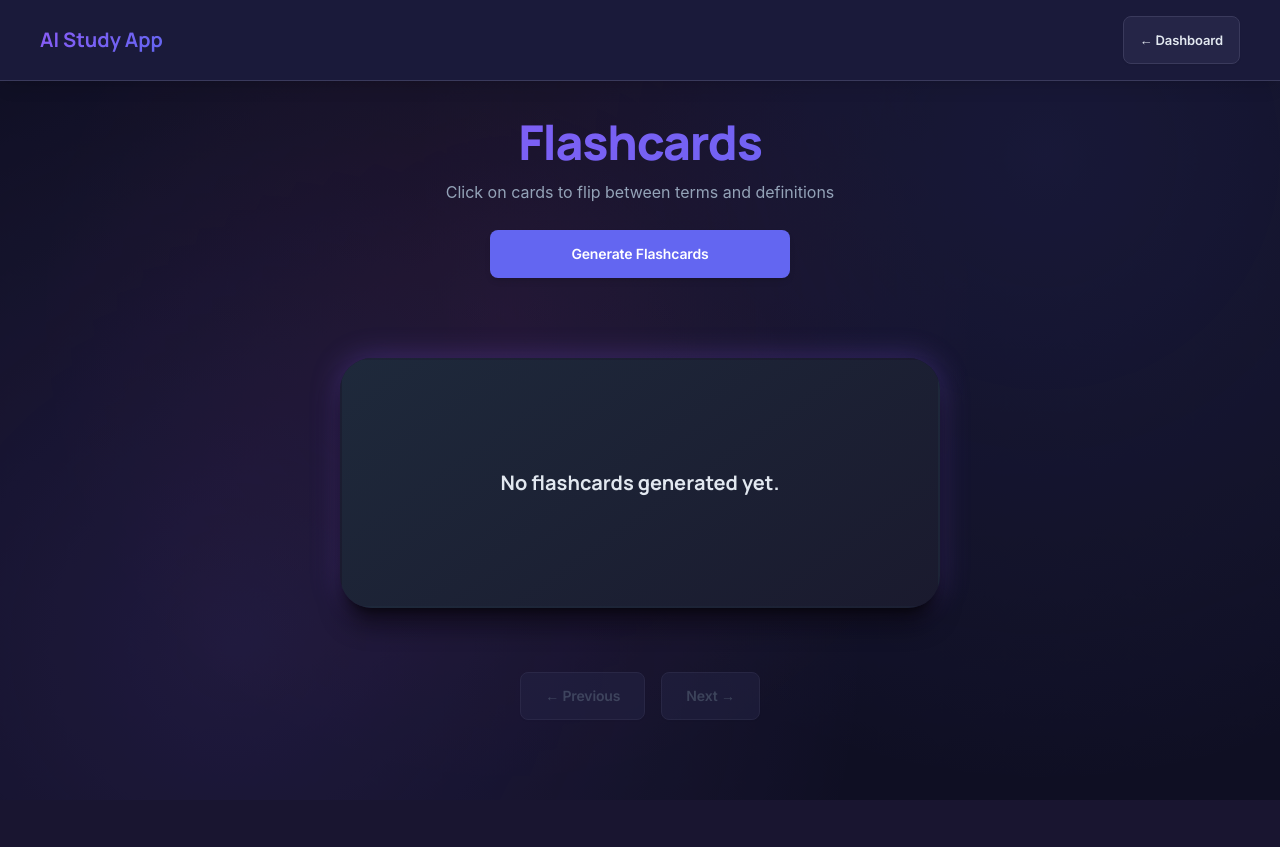
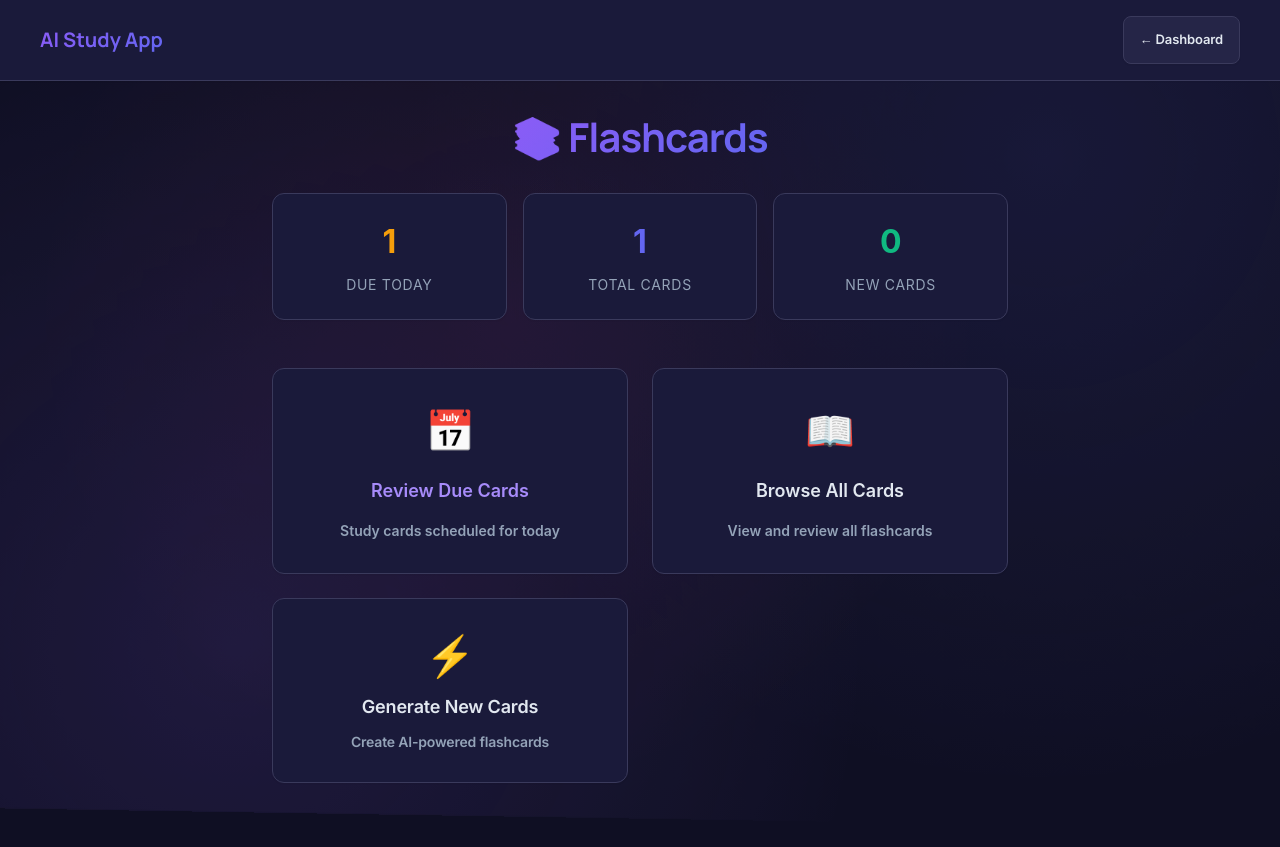
Before and after one commit to NeelKad/AI-study-app, a Flask app: page /flashcards/1 in a window 1280 px wide. Before the commit the page ends 800 px from the top, so only its background shows below. Run offline with Flask 3, Linux system fonts and the light colour scheme; a user stored in the database is signed in; tables that the repository leaves empty hold one stand-in row (values such as "Sample post").

Commit message:
Update flashcards.html

```diff
--- a/templates/flashcards.html
+++ b/templates/flashcards.html
@@ -4,144 +4,8 @@
   <meta charset="UTF-8" />
   <meta name="viewport" content="width=device-width, initial-scale=1.0" />
   <title>Flashcards - AI Study App</title>
-    <link
-      rel="stylesheet"
-      href="{{ url_for('static', filename='style.css') }}"
-    />
-  </head>
-  <body>
-    <!-- Navigation Header -->
-    <header>
-      <nav class="navbar">
-        <div
-          style="
-            display: flex;
-            align-items: center;
-            justify-content: space-between;
-            width: 100%;
-            max-width: 1200px;
-            margin: 0 auto;
-          "
-        >
-          <a href="{{ url_for('index') }}" class="nav-logo">AI Study App</a>
-          <div style="display: flex; gap: 1rem; align-items: center;">
-            <a
-              href="{{ url_for('dashboard') }}"
-              class="button button-secondary"
-              style="padding: 0.5rem 1rem; font-size: 0.8125rem;"
-              >← Dashboard</a
-            >
-          </div>
-        </div>
-      </nav>
-    </header>
-
-    <!-- Main Content -->
-    <main
-      style="
-        padding: 2rem;
-        max-width: 1000px;
-        margin: 0 auto;
-        display: flex;
-        flex-direction: column;
-        align-items: center;
-      "
-    >
-      <!-- Header Section -->
-      <div style="margin-bottom: 1.5rem; text-align: center; width: 100%;">
-        <h1 style="margin-bottom: 0.5rem; color: var(--accent);">Flashcards</h1>
-        <p style="color: var(--text-secondary); font-size: 1rem; margin: 0;">
-          Click on cards to flip between terms and definitions
-        </p>
-      </div>
-
-      <!-- Generate Flashcards Button -->
-      <button
-        id="generateBtn"
-        class="button"
-        style="margin-bottom: 2rem; max-width: 300px; width: 100%;"
-        {{ 'disabled' if not note_content }}
-        title="{{ 'No note content to generate flashcards from' if not note_content else '' }}"
-      >
-        Generate Flashcards
-      </button>
-
-      <!-- Loading Indicator -->
-      <div
-        id="loadingIndicator"
-        style="display: none; text-align: center; margin: 2rem 0;"
-      >
-        <div
-          style="
-            display: inline-flex;
-            align-items: center;
-            gap: 0.75rem;
-            padding: 1rem 1.5rem;
-            background: var(--bg-secondary);
-            border-radius: 0.75rem;
-            border: 1px solid var(--bg-border);
-          "
-        >
-          <div class="spinner"></div>
-          <span style="color: var(--text-secondary); font-weight: 500;"
-            >Loading flashcards...</span
-          >
-        </div>
-      </div>
-
-      <!-- Error Message -->
-      <div
-        id="errorMessage"
-        style="color: var(--error); font-weight: 600; margin-bottom: 1rem;"
-      ></div>
-
-      <!-- Flashcard Container -->
-      <div
-        style="margin-bottom: 2rem; width: 100%; max-width: 600px;"
-      >
-        <div
-          id="flashcard"
-          class="card"
-          style="
-            cursor: pointer;
-            padding: 3rem 2rem;
-            min-height: 250px;
-            display: flex;
-            align-items: center;
-            justify-content: center;
-            text-align: center;
-            font-size: 1.25rem;
-            line-height: 1.5;
-            transition: all 0.2s ease;
-            user-select: none;
-            border: 2px solid transparent;
-          "
-        >
-          No flashcards generated yet.
-        </div>
-      </div>
-
-      <!-- Navigation Controls -->
-      <div
-        style="display: flex; justify-content: center; gap: 1rem; margin-bottom: 2rem;"
-      >
-        <button id="prevBtn" class="button button-secondary" disabled>
-          ← Previous
-        </button>
-        <button id="nextBtn" class="button button-secondary" disabled>
-          Next →
-        </button>
-      </div>
-
-      <!-- Card Counter -->
-      <div
-        id="cardCounter"
-        style="text-align: center; color: var(--text-secondary); font-size: 0.875rem;"
-      ></div>
-    </main>
-
+  <link rel="stylesheet" href="{{ url_for('static', filename='style.css') }}" />
   <style>
-      /* Your existing styles */
     :root {
       --bg-primary: #0f0f23;
       --bg-secondary: #1a1a3a;
@@ -152,35 +16,54 @@
       --text-muted: #64748b;
       --accent: #6366f1;
       --success: #10b981;
+      --warning: #f59e0b;
       --error: #ef4444;
       --shadow-sm: 0 1px 2px 0 rgb(0 0 0 / 0.05);
-        --shadow-md: 0 4px 6px -1px rgb(0 0 0 / 0.1),
-          0 2px 4px -2px rgb(0 0 0 / 0.1);
-        --shadow-lg: 0 10px 15px -3px rgb(0 0 0 / 0.1),
-          0 4px 6px -4px rgb(0 0 0 / 0.1);
+      --shadow-md: 0 4px 6px -1px rgb(0 0 0 / 0.1), 0 2px 4px -2px rgb(0 0 0 / 0.1);
+      --shadow-lg: 0 10px 15px -3px rgb(0 0 0 / 0.1), 0 4px 6px -4px rgb(0 0 0 / 0.1);
     }
+
+    * {
+      box-sizing: border-box;
+    }
+
     body {
       background: var(--bg-primary);
       color: var(--text-primary);
-        font-family: -apple-system, BlinkMacSystemFont, 'Segoe UI', 'Roboto',
-          sans-serif;
+      font-family: -apple-system, BlinkMacSystemFont, 'Segoe UI', 'Roboto', sans-serif;
       margin: 0;
       min-height: 100vh;
+      line-height: 1.5;
     }
+
     .navbar {
       background: var(--bg-secondary);
       padding: 1rem 2rem;
       border-bottom: 1px solid var(--bg-border);
+      box-shadow: var(--shadow-sm);
     }
+
+    .nav-content {
+      display: flex;
+      align-items: center;
+      justify-content: space-between;
+      width: 100%;
+      max-width: 1200px;
+      margin: 0 auto;
+    }
+
     .nav-logo {
       font-size: 1.25rem;
       font-weight: 700;
       color: var(--accent);
       text-decoration: none;
+      transition: color 0.2s ease;
     }
+
     .nav-logo:hover {
       color: var(--text-primary);
     }
+
     .button {
       display: inline-flex;
       align-items: center;
@@ -195,19 +78,37 @@
       transition: all 0.2s ease;
       background: var(--accent);
       color: white;
+      gap: 0.5rem;
     }
-      .button:hover {
+
+    .button:hover:not(:disabled) {
       transform: translateY(-1px);
       box-shadow: var(--shadow-md);
     }
+
     .button-secondary {
       background: var(--bg-tertiary);
       color: var(--text-primary);
       border-color: var(--bg-border);
     }
+
     .button-secondary:hover {
       background: var(--bg-border);
     }
+
+    .button:disabled {
+      opacity: 0.5;
+      cursor: not-allowed;
+      background: var(--bg-tertiary);
+      color: var(--text-muted);
+      border-color: var(--bg-border);
+    }
+
+    .button:disabled:hover {
+      transform: none;
+      box-shadow: none;
+    }
+
     .card {
       background: var(--bg-secondary);
       border: 1px solid var(--bg-border);
@@ -215,9 +116,100 @@
       box-shadow: var(--shadow-sm);
       transition: all 0.2s ease;
     }
+
     .card:hover {
       box-shadow: var(--shadow-md);
     }
+
+    .main-container {
+      padding: 2rem;
+      max-width: 800px;
+      margin: 0 auto;
+      display: flex;
+      flex-direction: column;
+      align-items: center;
+      gap: 2rem;
+    }
+
+    .page-title {
+      font-size: 2.5rem;
+      font-weight: 700;
+      color: var(--accent);
+      margin: 0;
+      text-align: center;
+    }
+
+    .stats-grid {
+      display: grid;
+      grid-template-columns: repeat(auto-fit, minmax(200px, 1fr));
+      gap: 1rem;
+      width: 100%;
+      margin-bottom: 1rem;
+    }
+
+    .stat-card {
+      padding: 1.5rem;
+      text-align: center;
+    }
+
+    .stat-number {
+      font-size: 2rem;
+      font-weight: 700;
+      margin-bottom: 0.5rem;
+    }
+
+    .stat-label {
+      color: var(--text-secondary);
+      font-size: 0.875rem;
+      text-transform: uppercase;
+      letter-spacing: 0.05em;
+    }
+
+    .stat-due { color: var(--warning); }
+    .stat-total { color: var(--accent); }
+    .stat-new { color: var(--success); }
+
+    .action-grid {
+      display: grid;
+      grid-template-columns: repeat(auto-fit, minmax(280px, 1fr));
+      gap: 1.5rem;
+      width: 100%;
+    }
+
+    .action-button {
+      padding: 2rem;
+      text-align: center;
+      font-size: 1.125rem;
+      font-weight: 600;
+      text-decoration: none;
+      min-height: 140px;
+      display: flex;
+      flex-direction: column;
+      align-items: center;
+      justify-content: center;
+      gap: 1rem;
+    }
+
+    .action-icon {
+      font-size: 2.5rem;
+    }
+
+    .loading-container {
+      display: none;
+      text-align: center;
+      margin: 2rem 0;
+    }
+
+    .loading-content {
+      display: inline-flex;
+      align-items: center;
+      gap: 0.75rem;
+      padding: 1rem 1.5rem;
+      background: var(--bg-secondary);
+      border-radius: 0.75rem;
+      border: 1px solid var(--bg-border);
+    }
+
     .spinner {
       width: 20px;
       height: 20px;
@@ -226,222 +218,195 @@
       border-radius: 50%;
       animation: spin 1s linear infinite;
     }
+
     @keyframes spin {
-        0% {
-          transform: rotate(0deg);
+      0% { transform: rotate(0deg); }
+      100% { transform: rotate(360deg); }
     }
-        100% {
-          transform: rotate(360deg);
+
+    .message {
+      padding: 1rem 1.5rem;
+      border-radius: 0.5rem;
+      font-weight: 600;
+      text-align: center;
+      margin-top: 1rem;
     }
+
+    .message.error {
+      background: rgba(239, 68, 68, 0.1);
+      color: var(--error);
+      border: 1px solid rgba(239, 68, 68, 0.2);
     }
-      #flashcard:hover {
-        border-color: var(--accent);
-        box-shadow: var(--shadow-lg);
-        transform: translateY(-2px);
+
+    .message.success {
+      background: rgba(16, 185, 129, 0.1);
+      color: var(--success);
+      border: 1px solid rgba(16, 185, 129, 0.2);
     }
-      #flashcard.flipped {
-        background: var(--bg-tertiary);
-        border-color: var(--success);
-      }
-      .button:disabled {
-        opacity: 0.5;
-        cursor: not-allowed;
-        background: var(--bg-tertiary);
-        color: var(--text-muted);
-        border-color: var(--bg-border);
-      }
-      .button:disabled:hover {
-        transform: none;
-        box-shadow: none;
-      }
-      #cardCounter {
-        color: var(--accent);
-        font-weight: 600;
-      }
+
     @media (max-width: 768px) {
       .navbar {
         padding: 1rem;
       }
-        main {
+      .main-container {
         padding: 1rem;
-        }
-        #flashcard {
-          padding: 2rem 1.5rem;
-          min-height: 200px;
-          font-size: 1.125rem;
       }
       .button {
         padding: 0.75rem 1rem;
         font-size: 0.875rem;
       }
+      .page-title {
+        font-size: 2rem;
+      }
+      .action-grid {
+        grid-template-columns: 1fr;
+      }
     }
   </style>
+</head>
+<body>
+  <header>
+    <nav class="navbar">
+      <div class="nav-content">
+        <a href="{{ url_for('index') }}" class="nav-logo">AI Study App</a>
+        <div style="display: flex; gap: 1rem; align-items: center;">
+          <a href="{{ url_for('dashboard') }}" class="button button-secondary" style="padding: 0.5rem 1rem; font-size: 0.8125rem;">
+            ← Dashboard
+          </a>
+        </div>
+      </div>
+    </nav>
+  </header>
+
+  <main class="main-container">
+    <h1 class="page-title">📚 Flashcards</h1>
+
+    <div id="statsContainer" class="stats-grid" style="display: none;">
+      <div class="card stat-card">
+        <div id="statDue" class="stat-number stat-due">-</div>
+        <div class="stat-label">Due Today</div>
+      </div>
+      <div class="card stat-card">
+        <div id="statTotal" class="stat-number stat-total">-</div>
+        <div class="stat-label">Total Cards</div>
+      </div>
+      <div class="card stat-card">
+        <div id="statNew" class="stat-number stat-new">-</div>
+        <div class="stat-label">New Cards</div>
+      </div>
+    </div>
+
+    <div class="action-grid">
+      <a href="{{ url_for('review_today_flashcards', note_id=note_id) }}" class="card action-button">
+        <div class="action-icon">📅</div>
+        <div>Review Due Cards</div>
+        <div style="font-size: 0.875rem; color: var(--text-secondary);">Study cards scheduled for today</div>
+      </a>
+
+      <a href="{{ url_for('review_all_flashcards', note_id=note_id) }}" class="card action-button button-secondary">
+        <div class="action-icon">📖</div>
+        <div>Browse All Cards</div>
+        <div style="font-size: 0.875rem; color: var(--text-secondary);">View and review all flashcards</div>
+      </a>
+
+      <button
+        class="card action-button"
+        id="generateBtn"
+        {% if not note_content %}disabled{% endif %}
+      >
+        <div class="action-icon">⚡</div>
+        <div>Generate New Cards</div>
+        <div style="font-size: 0.875rem; color: var(--text-secondary);">
+          {% if note_content %}Create AI-powered flashcards{% else %}No note content available{% endif %}
+        </div>
+      </button>
+    </div>
+
+    <div id="loadingIndicator" class="loading-container">
+      <div class="loading-content">
+        <div class="spinner"></div>
+        <span style="color: var(--text-secondary); font-weight: 500;">
+          Generating flashcards...
+        </span>
+      </div>
+    </div>
+
+    <div id="messageContainer"></div>
+  </main>
 
   <script>
-      const flashcardDiv = document.getElementById("flashcard");
-      const prevBtn = document.getElementById("prevBtn");
-      const nextBtn = document.getElementById("nextBtn");
-      const loadingIndicator = document.getElementById("loadingIndicator");
-      const errorMessage = document.getElementById("errorMessage");
-      const generateBtn = document.getElementById("generateBtn");
-      const cardCounter = document.getElementById("cardCounter");
+    const noteContent = {% if note_content %}{{ note_content | tojson | safe }}{% else %}null{% endif %};
+    const noteId = {{ note_id }};
 
-      let noteContent = {% if note_content %}{{ note_content | tojson | safe }}{% else %}null{% endif %};
-      let flashcards = [];
-      let currentIndex = 0;
-      let showingDefinition = false;
+    const generateBtn = document.getElementById('generateBtn');
+    const loadingIndicator = document.getElementById('loadingIndicator');
+    const messageContainer = document.getElementById('messageContainer');
+    const statsContainer = document.getElementById('statsContainer');
 
-      function showLoading() {
-        loadingIndicator.style.display = "block";
-        errorMessage.textContent = "";
-        generateBtn.disabled = true;
-        prevBtn.disabled = true;
-        nextBtn.disabled = true;
-        flashcardDiv.textContent = "Loading flashcards...";
-        flashcardDiv.classList.remove("flipped");
+    function showMessage(text, type = 'info') {
+      messageContainer.innerHTML = `<div class="message ${type}">${text}</div>`;
     }
 
-      function hideLoading() {
-        loadingIndicator.style.display = "none";
-        generateBtn.disabled = false;
+    function clearMessage() {
+      messageContainer.innerHTML = '';
     }
 
-      function updateCardCounter() {
-        if (flashcards.length > 0) {
-          cardCounter.textContent = `Card ${currentIndex + 1} of ${flashcards.length}`;
-        } else {
-          cardCounter.textContent = "";
+    async function loadStats() {
+      try {
+        const response = await fetch(`/api/flashcards/stats?note_id=${noteId}`);
+        if (response.ok) {
+          const stats = await response.json();
+          document.getElementById('statDue').textContent = stats.due;
+          document.getElementById('statTotal').textContent = stats.total;
+          document.getElementById('statNew').textContent = stats.new;
+
+          if (stats.total > 0) {
+            statsContainer.style.display = 'grid';
+          }
+        }
+      } catch (error) {
+        console.error('Failed to load stats:', error);
       }
     }
 
-      function updateFlashcard() {
-        if (flashcards.length === 0) {
-          flashcardDiv.textContent = "No flashcards found.";
-          flashcardDiv.classList.remove("flipped");
-          prevBtn.disabled = true;
-          nextBtn.disabled = true;
-          updateCardCounter();
+    generateBtn?.addEventListener('click', async function() {
+      if (!noteContent) {
+        showMessage('No note content found!', 'error');
         return;
       }
 
-        const card = flashcards[currentIndex];
+      generateBtn.disabled = true;
+      loadingIndicator.style.display = 'block';
+      clearMessage();
 
-        if (showingDefinition) {
-          flashcardDiv.textContent =
-            typeof card.definition === "string"
-              ? card.definition
-              : JSON.stringify(card.definition, null, 2);
-          flashcardDiv.classList.add("flipped");
+      try {
+        const response = await fetch('/api/flashcards', {
+          method: 'POST',
+          headers: { 'Content-Type': 'application/json' },
+          body: JSON.stringify({
+            notes: noteContent,
+            note_id: noteId
+          }),
+        });
+
+        const data = await response.json();
+
+        if (response.ok) {
+          showMessage(`Successfully generated ${data.count} flashcards! You can now review them.`, 'success');
+          loadStats(); // Refresh stats
         } else {
-          flashcardDiv.textContent =
-            typeof card.term === "string"
-              ? card.term
-              : JSON.stringify(card.term);
-          flashcardDiv.classList.remove("flipped");
+          showMessage(`Error: ${data.error}`, 'error');
         }
-
-        prevBtn.disabled = currentIndex === 0;
-        nextBtn.disabled = currentIndex === flashcards.length - 1;
-        updateCardCounter();
-      }
-
-      flashcardDiv.addEventListener("click", () => {
-        if (flashcards.length > 0) {
-          showingDefinition = !showingDefinition;
-          updateFlashcard();
+      } catch (error) {
+        showMessage(`Error: ${error.message}`, 'error');
+      } finally {
+        generateBtn.disabled = false;
+        loadingIndicator.style.display = 'none';
       }
     });
 
-      prevBtn.addEventListener("click", () => {
-        if (currentIndex > 0) {
-          currentIndex--;
-          showingDefinition = false;
-          updateFlashcard();
-        }
-      });
-
-      nextBtn.addEventListener("click", () => {
-        if (currentIndex < flashcards.length - 1) {
-          currentIndex++;
-          showingDefinition = false;
-          updateFlashcard();
-        }
-      });
-
-      // Keyboard navigation
-      document.addEventListener("keydown", (e) => {
-        if (flashcards.length === 0) return;
-
-        switch (e.key) {
-          case "ArrowLeft":
-            if (currentIndex > 0) {
-              currentIndex--;
-              showingDefinition = false;
-              updateFlashcard();
-            }
-            break;
-          case "ArrowRight":
-            if (currentIndex < flashcards.length - 1) {
-              currentIndex++;
-              showingDefinition = false;
-              updateFlashcard();
-            }
-            break;
-          case " ":
-          case "Enter":
-            e.preventDefault();
-            showingDefinition = !showingDefinition;
-            updateFlashcard();
-            break;
-        }
-      });
-
-      async function generateFlashcards() {
-        if (!noteContent) {
-          errorMessage.textContent =
-            "No note content found! Please go back and select a note.";
-          return;
-        }
-
-        showLoading();
-
-        try {
-          const res = await fetch("/api/flashcards", {
-            method: "POST",
-            headers: { "Content-Type": "application/json" },
-            body: JSON.stringify({ notes: noteContent }),
-          });
-
-          if (!res.ok) throw new Error("Failed to generate flashcards.");
-
-          const data = await res.json();
-          hideLoading();
-
-          flashcards = Object.entries(data).map(([term, definition]) => ({
-            term,
-            definition,
-          }));
-
-          if (flashcards.length === 0) {
-            flashcardDiv.textContent = "No flashcards generated from your notes.";
-            flashcardDiv.classList.remove("flipped");
-          } else {
-            currentIndex = 0;
-            showingDefinition = false;
-            updateFlashcard();
-          }
-        } catch (err) {
-          hideLoading();
-          errorMessage.textContent = `Error: ${err.message}`;
-          flashcardDiv.textContent = "";
-          flashcardDiv.classList.remove("flipped");
-        }
-      }
-
-      generateBtn.addEventListener("click", generateFlashcards);
-
-      // Optionally, load flashcards on page load if you want:
-      // window.onload = generateFlashcards;
+    // Load stats on page load
+    document.addEventListener('DOMContentLoaded', loadStats);
   </script>
 </body>
 </html>
```
Lines whose indentation alone changed are shown as unchanged.
